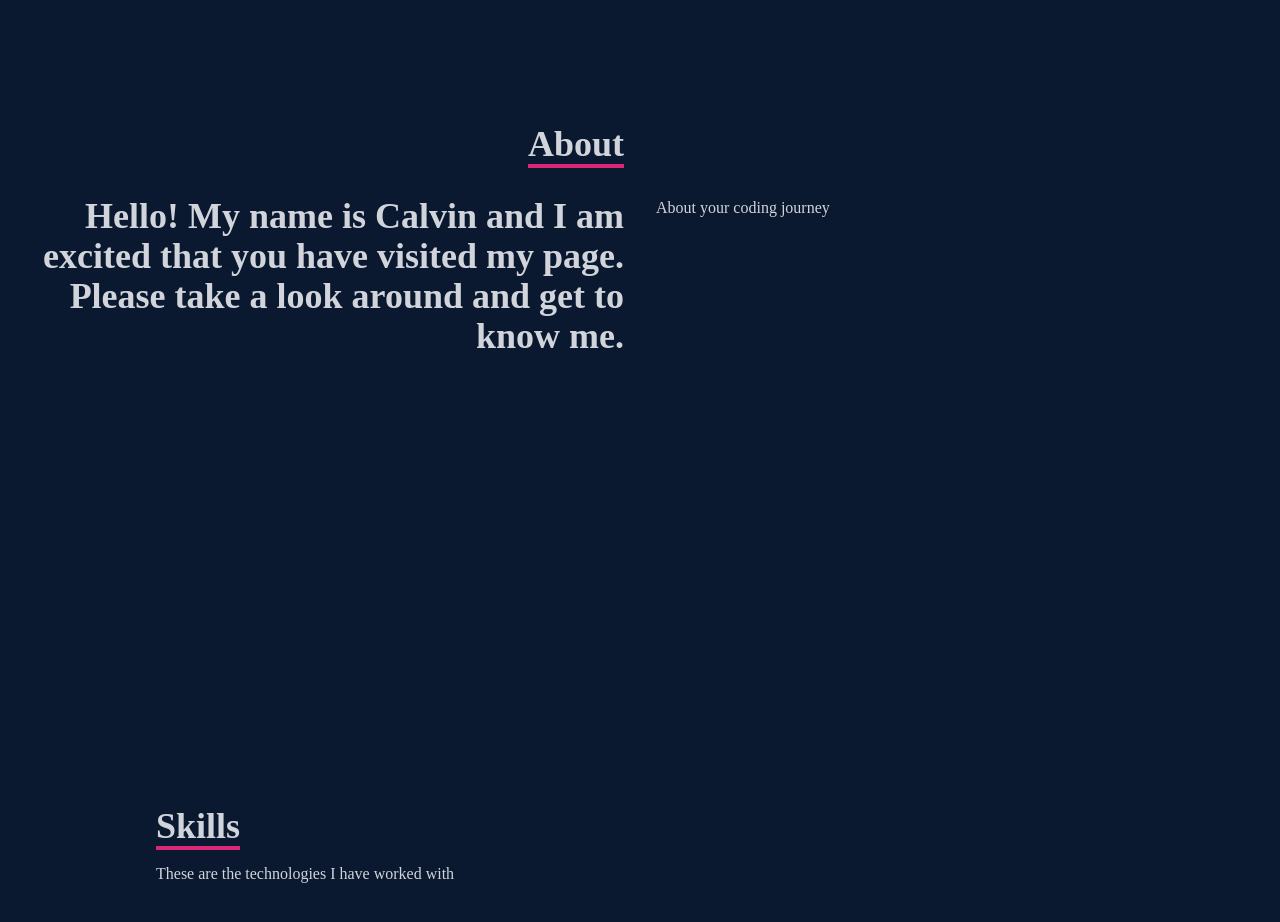
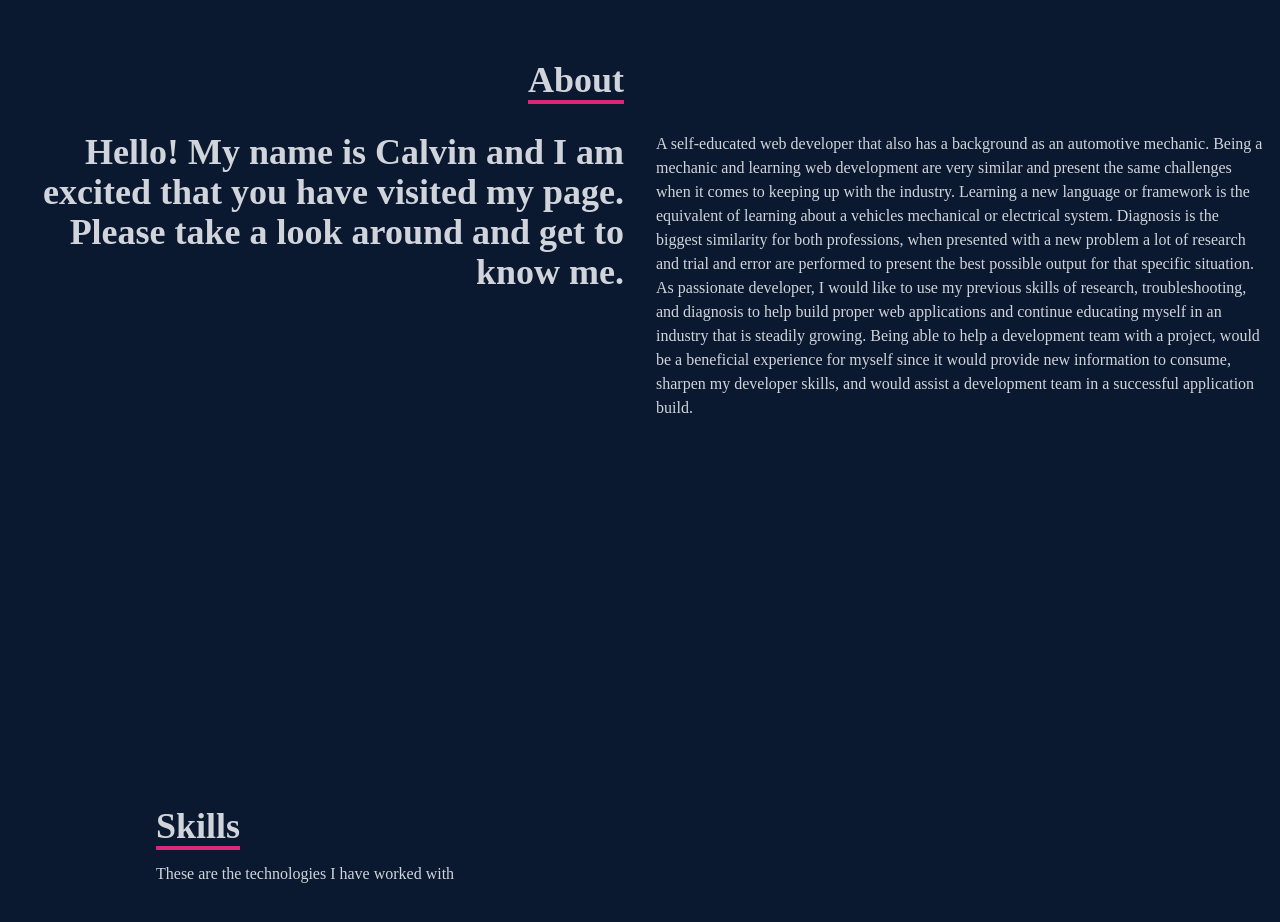
Before and after one commit to calvinalee2006/Calvins-react-portfolio, a React (Create React App) app: page / in a window 1280 px wide. Shown: the part 960-1882 px from the top of the page. Built offline with nearby package versions, Linux system fonts and the light colour scheme.

Commit message:
finished my introduction in about.jsx

```diff
--- a/src/components/About.jsx
+++ b/src/components/About.jsx
@@ -18,7 +18,23 @@ const About = () => {
                             Please take a look around and get to know me. </p>
                     </div>
                     <div>
-                        <p>About your coding journey</p>
+                        <p>
+                            A self-educated web developer that also has a background as an automotive mechanic.
+                            Being a mechanic and learning web development are very similar and
+                            present the same challenges when it comes to keeping up with the industry. Learning a new language
+                            or framework is the equivalent of learning about a vehicles mechanical or electrical system.
+                            Diagnosis is the biggest similarity for both professions, when presented with a new problem a lot of research
+                            and trial and error are performed to present the best possible output for that specific situation. <br />
+                            As passionate developer, I would like to use my previous skills of research, troubleshooting, and diagnosis to
+                            help build proper web applications and continue educating myself in an industry that is steadily growing. Being able
+                            to help a development team with a project, would be a beneficial experience for myself since it would provide new information
+                            to consume, sharpen my developer skills, and would assist a development team in a successful application build.
+
+
+
+
+
+                        </p>
                     </div>
                 </div>
             </div>
```
